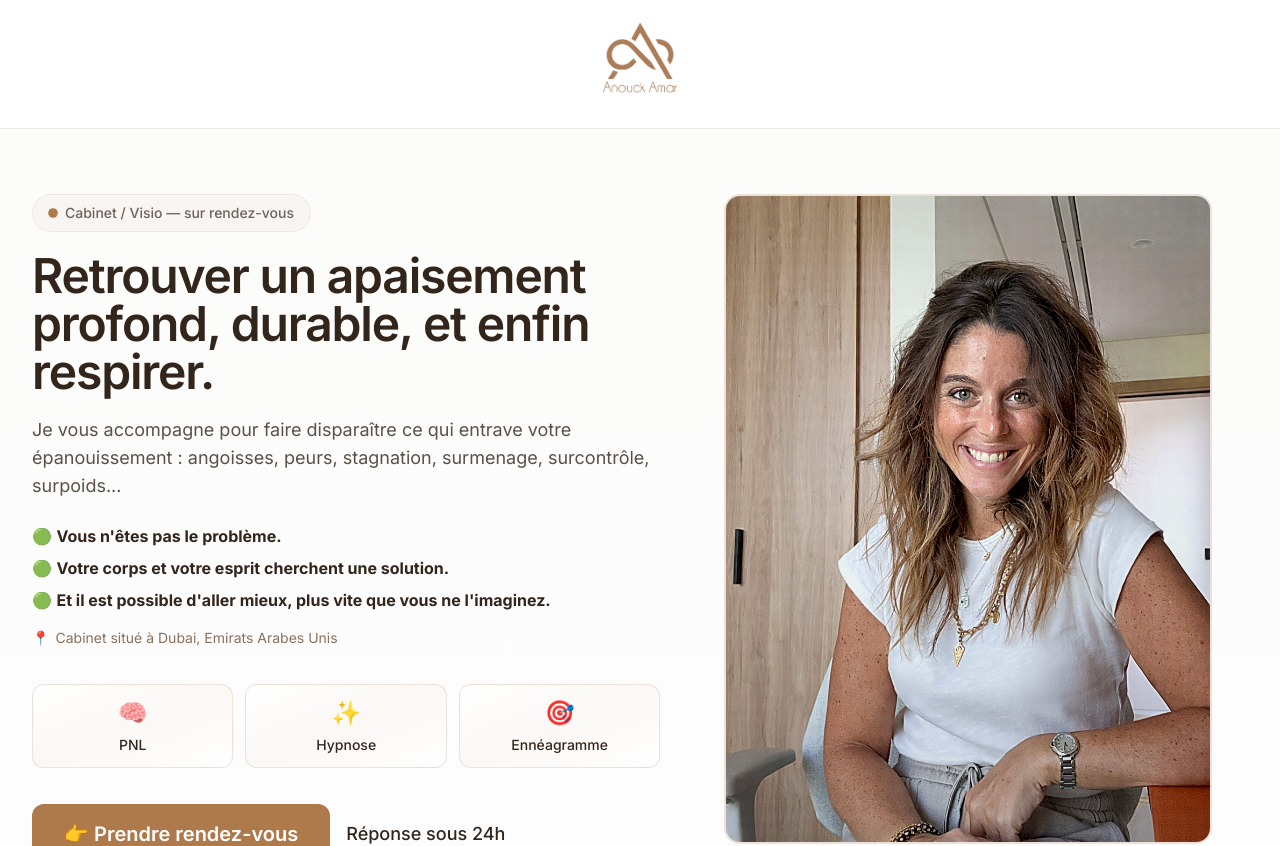
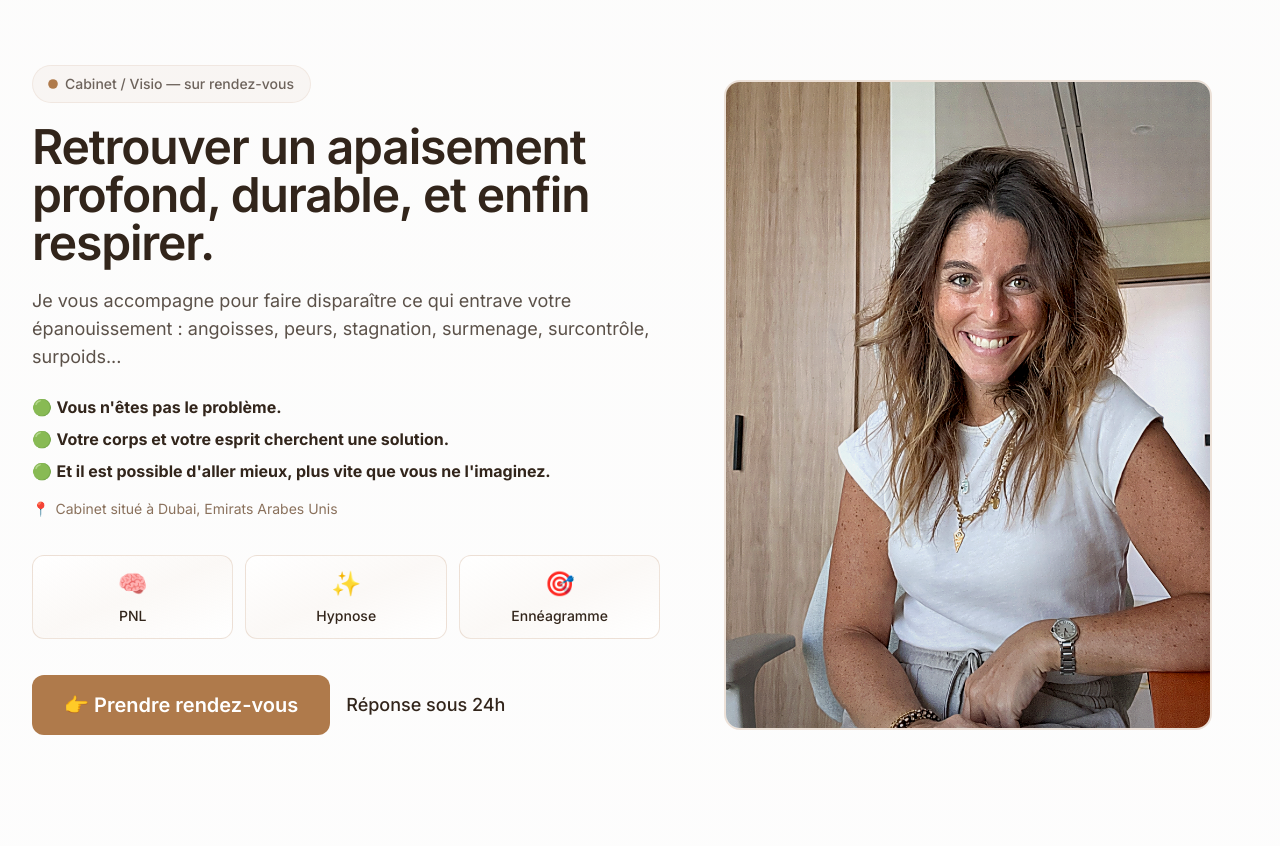
Before and after one commit to ilanamar26-code/anoucksite, a Next.js app: page / in a window 1280 px wide. Shown: the top 846 px of the page. Built offline with nearby package versions, Linux system fonts and the light colour scheme.

Commit message:
Supprimer complètement le header en haut

```diff
--- a/app/page.tsx
+++ b/app/page.tsx
@@ -15,12 +15,6 @@ import { Separator } from "@/components/ui/separator";
 export default function Home() {
   return (
     <>
-      {/* Logo centré */}
-      <div className="sticky top-0 z-50 w-full border-b border-border/60 bg-white/80 backdrop-blur-md supports-[backdrop-filter]:bg-white/60 py-4">
-        <div className="flex justify-center">
-          <Logo size="lg" variant="dark" priority={true} />
-        </div>
-      </div>
       <main className="min-h-screen pb-20 md:pb-0 bg-gradient-to-b from-muted/30 via-background to-background">
         {/* SECTION 1 — HERO — EMOTIONAL ANCHOR */}
         <div className="min-h-screen flex items-center px-4 md:px-6 lg:px-8 py-8 md:py-12">
```
